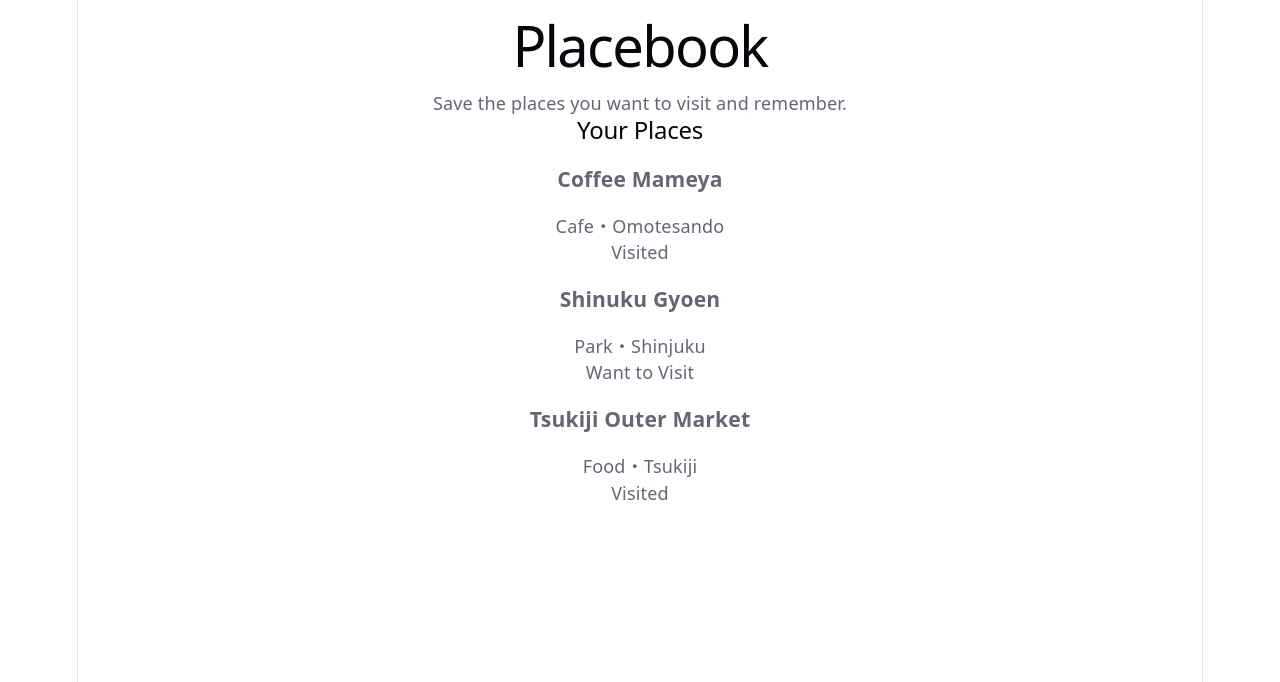
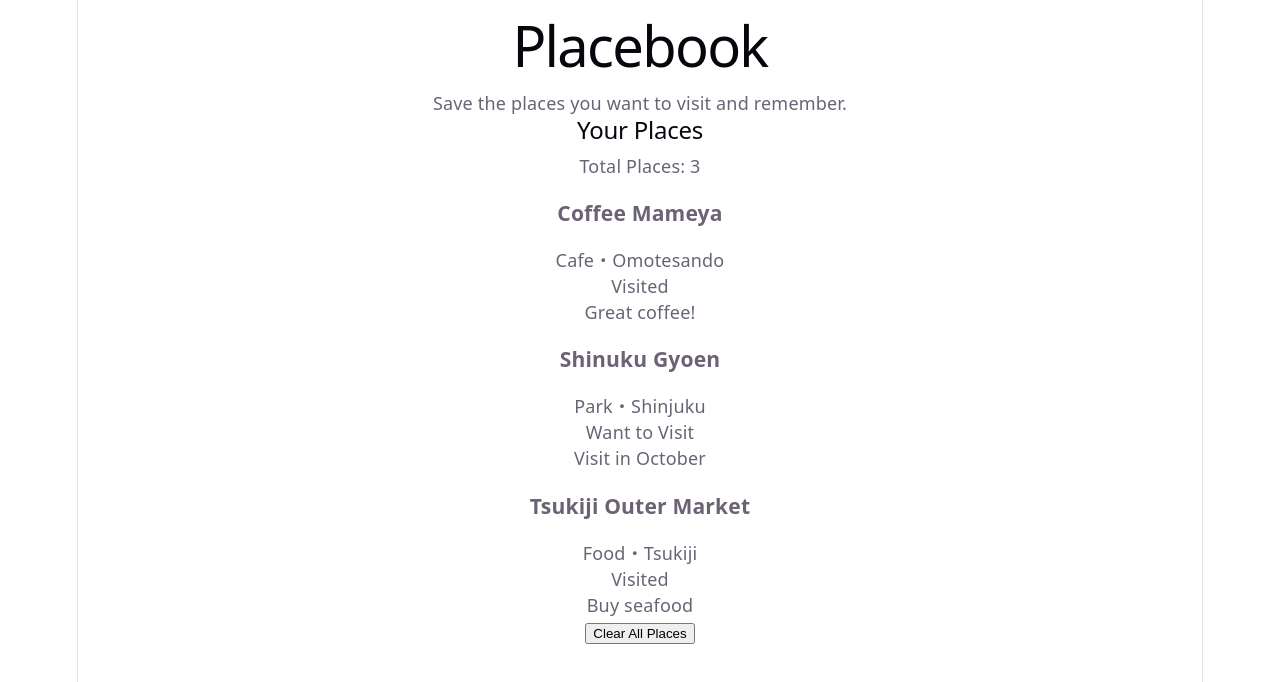
Before and after one commit to ryo-masago/placebook, a React (Vite) app: page / in a window 1280 px wide. Shown: the top 682 px of the page. Built offline with nearby package versions, Linux system fonts and the light colour scheme.

Commit message:
Manage Places with React State

```diff
--- a/src/App.tsx
+++ b/src/App.tsx
@@ -1,37 +1,42 @@
 import PlaceCard from "./components/PlaceCard"
 import type {Place} from "./types/Place"
+import {useState} from "react"
 
-const places: Place[] = [
+function App() {
+  const [places, setPlaces] = useState<Place[]>([
   {
     id: 1,
     name: "Coffee Mameya",
     category: "Cafe",
     area: "Omotesando",
-    status: "visited"
+    status: "visited",
+    notes: "Great coffee!"
   },
   {
     id: 2,
     name: "Shinuku Gyoen",
     category: "Park",
     area: "Shinjuku",
-    status: "want-to-visit"
+    status: "want-to-visit",
+    notes: "Visit in October"
   },
   {
     id: 3,
     name: "Tsukiji Outer Market",
     category: "Food",
     area: "Tsukiji",
-    status: "visited"
+    status: "visited",
+    notes: "Buy seafood"
   }
-]
+  ])
 
-function App() {
   return (
     <main>
       <h1>Placebook</h1>
       <p>Save the places you want to visit and remember.</p>
 
       <h2>Your Places</h2>
+      <p>Total Places: {places.length}</p>
 
       {places.map((place) => (
         <PlaceCard
@@ -39,6 +44,8 @@ function App() {
           place = {place}
         />
       ))}
+
+      <button onClick = {() => setPlaces ([])}>Clear All Places</button>
     </main>
   )
 }
--- a/src/components/PlaceCard.tsx
+++ b/src/components/PlaceCard.tsx
@@ -10,6 +10,7 @@ function PlaceCard({place}: PlaceCardProps) {
       <h3>{place.name}</h3>
       <p>{place.category}・{place.area}</p>
       <p>{place.status === "visited" ? "Visited" : "Want to Visit"}</p>
+      <p>{place.notes}</p>
     </div>
   )
 }
--- a/src/types/Place.ts
+++ b/src/types/Place.ts
@@ -4,4 +4,5 @@ export type Place = {
   category: string
   area: string
   status: "visited" | "want-to-visit"
+  notes: string
 }
```
